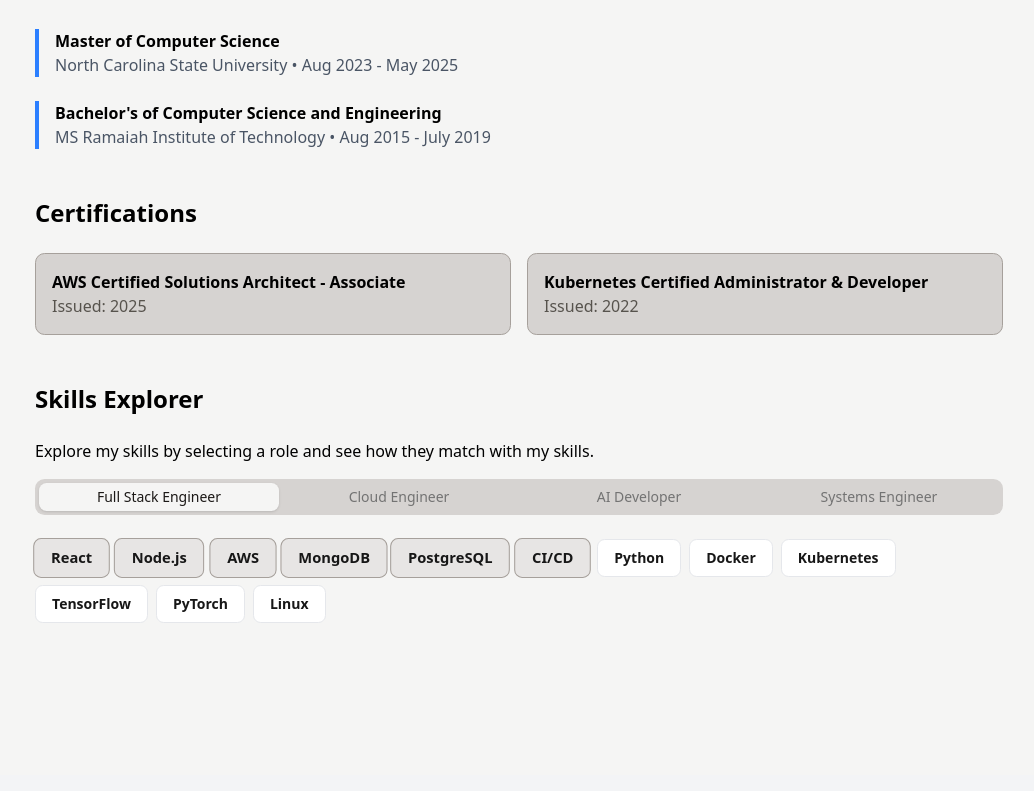
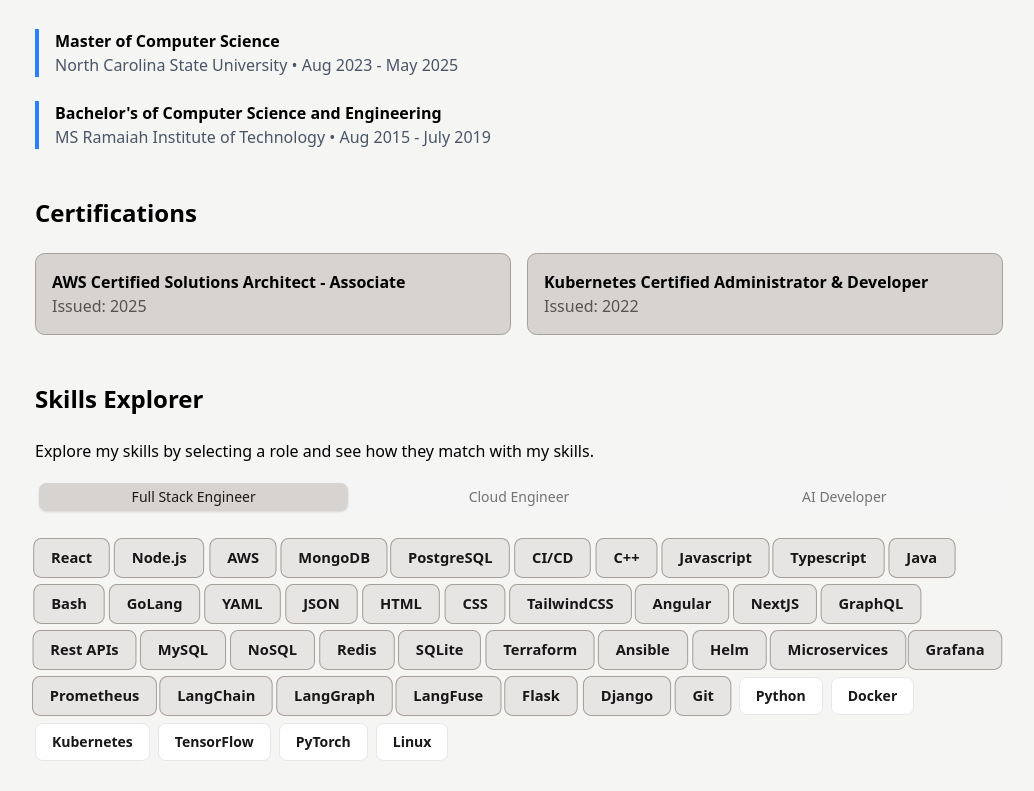
Before and after one commit to deep41/deep41.github.io, a React (Vite) app: page /about in a window 1280 px wide. Shown: the part 1200-1991 px from the top of the page, without its empty margins (121-1155 px from the left). Built offline with nearby package versions, Linux system fonts and the light colour scheme.

Commit message:
Update About page skills and roles section with expanded skills list and refined tab styling

```diff
--- a/src/components/portfolio/about.tsx
+++ b/src/components/portfolio/about.tsx
@@ -33,11 +33,11 @@
       title: 'AI Developer',
       description: 'Machine learning and AI solutions',
     },
-    {
-      id: 'systems' as RoleType,
-      title: 'Systems Engineer',
-      description: 'System architecture and infrastructure',
-    },
+    // {
+    //   id: 'systems' as RoleType,
+    //   title: 'Systems Engineer',
+    //   description: 'System architecture and infrastructure',
+    // },
   ] as Role[],
 
   skills: [
@@ -53,6 +53,38 @@
     { name: 'PostgreSQL', categories: ['full-stack', 'systems'] },
     { name: 'Linux', categories: ['systems', 'cloud'] },
     { name: 'CI/CD', categories: ['cloud', 'full-stack'] },
+    // Undefined
+    { name: 'C++', categories: ['cloud', 'full-stack'] },
+    { name: 'Javascript', categories: ['cloud', 'full-stack'] },
+    { name: 'Typescript', categories: ['cloud', 'full-stack'] },
+    { name: 'Java', categories: ['cloud', 'full-stack'] },
+    { name: 'Bash', categories: ['cloud', 'full-stack'] },
+    { name: 'GoLang', categories: ['cloud', 'full-stack'] },
+    { name: 'YAML', categories: ['cloud', 'full-stack'] },
+    { name: 'JSON', categories: ['cloud', 'full-stack'] },
+    { name: 'HTML', categories: ['cloud', 'full-stack'] },
+    { name: 'CSS', categories: ['cloud', 'full-stack'] },
+    { name: 'TailwindCSS', categories: ['cloud', 'full-stack'] },
+    { name: 'Angular', categories: ['cloud', 'full-stack'] },
+    { name: 'NextJS', categories: ['cloud', 'full-stack'] },
+    { name: 'GraphQL', categories: ['cloud', 'full-stack'] },
+    { name: 'Rest APIs', categories: ['cloud', 'full-stack'] },
+    { name: 'MySQL', categories: ['cloud', 'full-stack'] },
+    { name: 'NoSQL', categories: ['cloud', 'full-stack'] },
+    { name: 'Redis', categories: ['cloud', 'full-stack'] },
+    { name: 'SQLite', categories: ['cloud', 'full-stack'] },
+    { name: 'Terraform', categories: ['cloud', 'full-stack'] },
+    { name: 'Ansible', categories: ['cloud', 'full-stack'] },
+    { name: 'Helm', categories: ['cloud', 'full-stack'] },
+    { name: 'Microservices', categories: ['cloud', 'full-stack'] },
+    { name: 'Grafana', categories: ['cloud', 'full-stack'] },
+    { name: 'Prometheus', categories: ['cloud', 'full-stack'] },
+    { name: 'LangChain', categories: ['cloud', 'full-stack'] },
+    { name: 'LangGraph', categories: ['cloud', 'full-stack'] },
+    { name: 'LangFuse', categories: ['cloud', 'full-stack'] },
+    { name: 'Flask', categories: ['cloud', 'full-stack'] },
+    { name: 'Django', categories: ['cloud', 'full-stack'] },
+    { name: 'Git', categories: ['cloud', 'full-stack'] },
   ] as Skill[],
 };
 
@@ -272,12 +304,12 @@
             onValueChange={(value) => setSelectedRole(value as RoleType)}
             className="mb-6"
           >
-            <TabsList className="grid w-full grid-cols-2 bg-stone-300 lg:grid-cols-4 dark:bg-stone-600">
+            <TabsList className="grid w-full grid-cols-3 gap-4">
               {skillsData.roles.map((role) => (
                 <TabsTrigger
                   key={role.id}
                   value={role.id}
-                  className="data-[state=active]:bg-stone-100 data-[state=active]:text-stone-900 dark:data-[state=active]:bg-stone-900 dark:data-[state=active]:text-stone-100"
+                  className="data-[state=active]:bg-stone-300 data-[state=active]:text-stone-900 dark:data-[state=active]:bg-stone-600 dark:data-[state=active]:text-stone-100"
                 >
                   {role.title}
                 </TabsTrigger>
```
